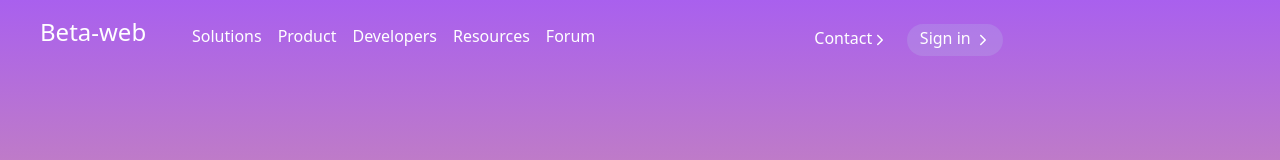
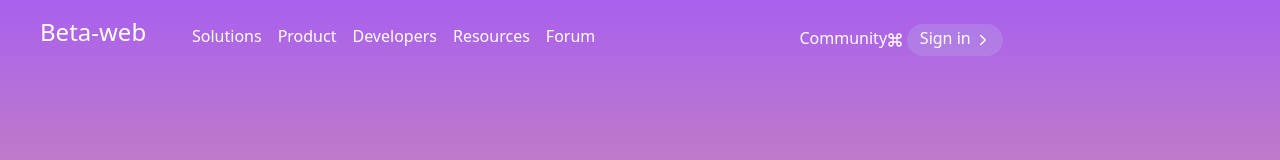
Before and after one commit to cs60apa/Beta-Web, a React (Vite) app: page /navbar in a window 1280 px wide. Shown: the top 160 px of the page. Built offline with nearby package versions, Linux system fonts and the light colour scheme.

Commit message:
changed nav link

```diff
--- a/src/components/Navbar.jsx
+++ b/src/components/Navbar.jsx
@@ -3,6 +3,7 @@ import { useState } from "react";
 import { IoIosArrowForward } from "react-icons/io";
 import { AiOutlineMenu } from "react-icons/ai";
 import { MdOutlineCancel } from "react-icons/md";
+import { FiCommand } from "react-icons/fi";
 
 function Navbar() {
   const [isMenuOpen, setIsMenuOpen] = useState(false);
@@ -30,7 +31,7 @@ function Navbar() {
             href="#"
             className="flex justify-center text-center h-fit mt-2.5 lg:w-32 w-28 hover:text-gray-300 transition duration-300 cursor-pointer focus:outline-none"
           >
-            Contact <IoIosArrowForward className="lg:ml-1 mt-1.5" />
+            Community <FiCommand className="lg:ml-1 mt-1.5" />
           </a>
           <a
             href="#"
```
